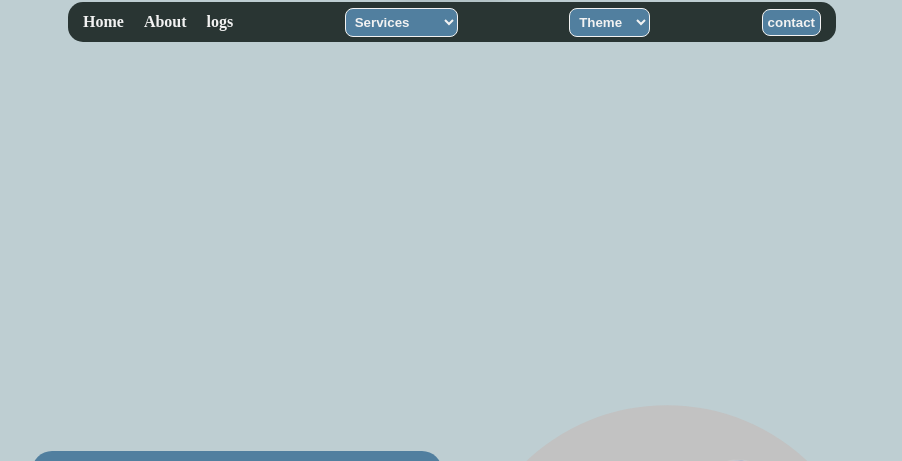
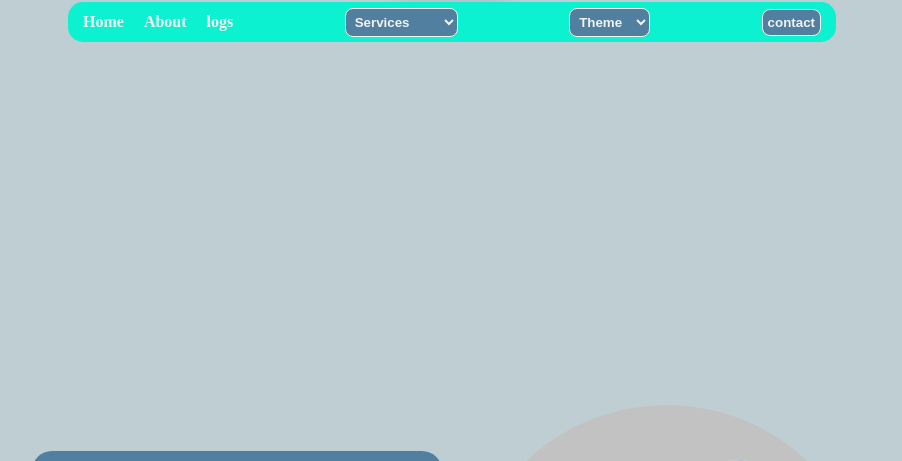
Before and after one commit to ShidoArata/my_profolio, a plain HTML site: page HTML/home/home.html in a window 1280 px wide. Shown: the part 93-554 px from the top of the page, without its empty margins (188-1090 px from the left). Drawn offline with Linux system fonts and the light colour scheme.

Commit message:
Update style-light.css

```diff
--- a/css/style-light.css
+++ b/css/style-light.css
@@ -65,7 +65,8 @@ header>a>img {
     padding: 15px;
     border-radius: 15px;
     border: 1px solid var(--c-gold);
-    background-color: #2b3836;
+    background-color: #0dffdb;
+    /* background-color: #2b3836; */
     justify-self: center;
     width: 60%;
     display: flex;
```
